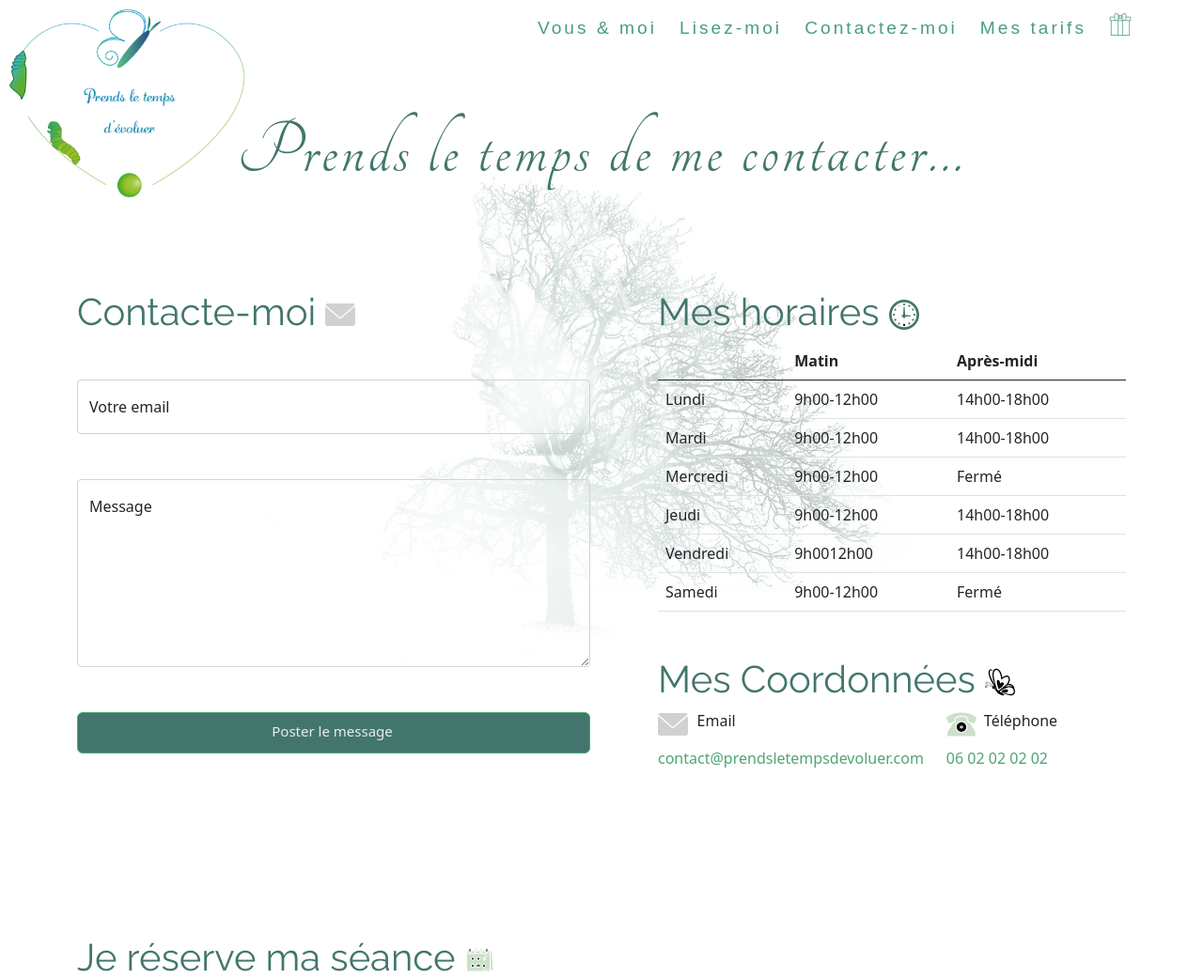
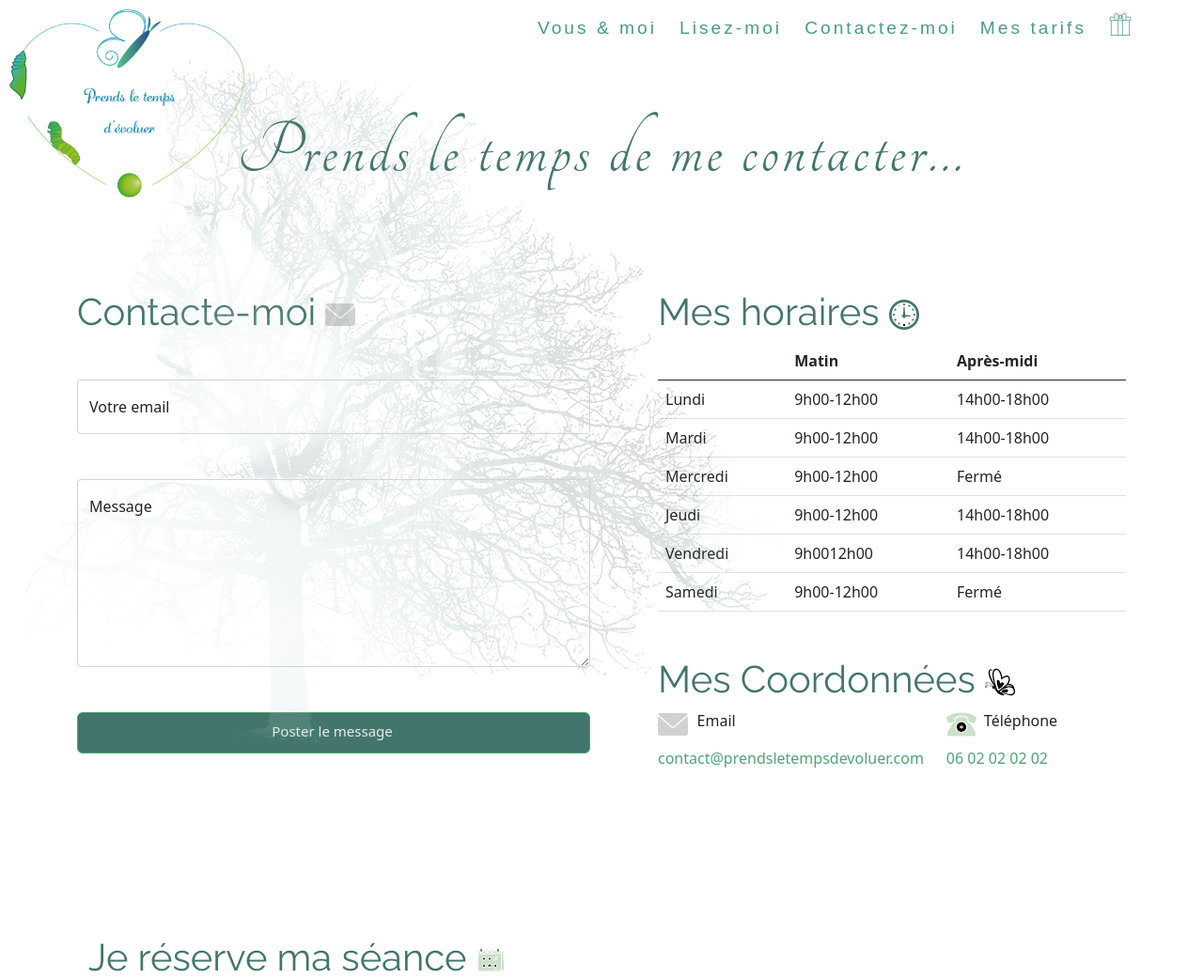
Before and after one commit to c3soft/nassima-sophro, a Symfony app: template templates/contact/contact.html.twig in a window 1280 px wide. Shown: the top 1041 px of the page at 94% size. Run offline with Twig, Linux system fonts and the light colour scheme; the template is opened without the code that fills it, so the values that code supplies are empty; some libraries are stand-ins or nearby versions.

Commit message:
Update contact css

```diff
--- a/public/css/style.css
+++ b/public/css/style.css
@@ -216,7 +216,7 @@ body{
 }
 
 .navbar{
-    background-color: transparent;
+    background-color: #ffffff;
 }
 
 .js-collapseNavbar{
@@ -369,7 +369,7 @@ body{
 */
 
 .logo-heart{
-    position: absolute;
+    position: fixed;
     top: 10px;
     left: 10px;
     height: 25%;
@@ -679,14 +679,18 @@ border-radius: 5px;
 /* /////////////////////// CONTACT ///////////////////////////// */
 
 .bg-contact{
-    height: 100vh;
+    position: fixed;
+    margin-top: 50px;
+    /* height: 100vh; */
     /* background-color: crimson; */
     /* background-image: url('../../public/images/bg_contact.jpg'); */
-    background-size: cover;
+    /* background-size: cover;
     background-position: center;
     background-repeat: no-repeat;
-    box-shadow:inset 0 0 0 2000px rgba(255, 255, 255, 0.753);
-    /* opacity: 0.2; */
+    box-shadow:inset 0 0 0 2000px rgba(255, 255, 255, 0.753); */
+    opacity: 0.15;
+    text-align: center;
+
 }
 
 .row-contact{
--- a/templates/contact/contact.html.twig
+++ b/templates/contact/contact.html.twig
@@ -9,7 +9,13 @@
 	{# <img class="logo-heart" src="{{ asset('img/logo.png') }}" alt=""> #}
 	<a href="{{ path('app_home') }}"><img class="logo-heart" src="{{ asset('img/logo.png') }}" alt="Logo du site prends le temps d'évoluer" title="Retour à l'accueil"></a>
 
-	<main class="bg-contact" style="background-image:url('{{ asset('img/bg-contact2.jpg') }}')">
+
+
+
+
+	<main>
+<img class="bg-contact" src="{{ asset('img/bg-contact.png') }}" alt="">
+	{# <main class="bg-contact" style="background-image:url('{{ asset('img/bg-contact2.jpg') }}')"> #}
 		<div class="container">
 			<h1 class="title-contact">Prends le temps de me contacter...</h1>
 			<div class="row-contact row mt-5">
@@ -117,7 +123,7 @@
 
 			</div>
 
-		</div>
+		{# </div> #}
 		<section class="container mb-5">
 			<h3>Je réserve ma séance
 				<img class="logo-media" src="{{ asset('img/icons/calendar.svg') }}" alt=""></h3>
@@ -143,7 +149,7 @@
 		</section>
 {% include "layouts/partials/_footer.html.twig" %}
 	</main>
-
+</div>
 {% endblock %}
 
 {# <div class="col">
--- a/templates/layouts/partials/_navbar.html.twig
+++ b/templates/layouts/partials/_navbar.html.twig
@@ -1,6 +1,6 @@
-<nav
-	{# class="navbar navbar-expand-lg" id="mainNavbar"> #}
-	<nav class="navbar navbar-expand-lg bg-transparent fixed-top" id="mainNavbar">
+{# <nav
+	class="navbar navbar-expand-lg" id="mainNavbar"> #}
+	<nav class="navbar navbar-expand-lg fixed-top" id="mainNavbar">
 	<div class="container-fluid nav-home">
 		{# <a class="navbar-brand" href="{{ path('app_home') }}">
 			<img src="{{ asset('img/logoNav.svg') }}" alt="">
```
Also changed, not shown: public/img/bg-contact.jpg (deleted), public/img/bg-contact.png (added).
